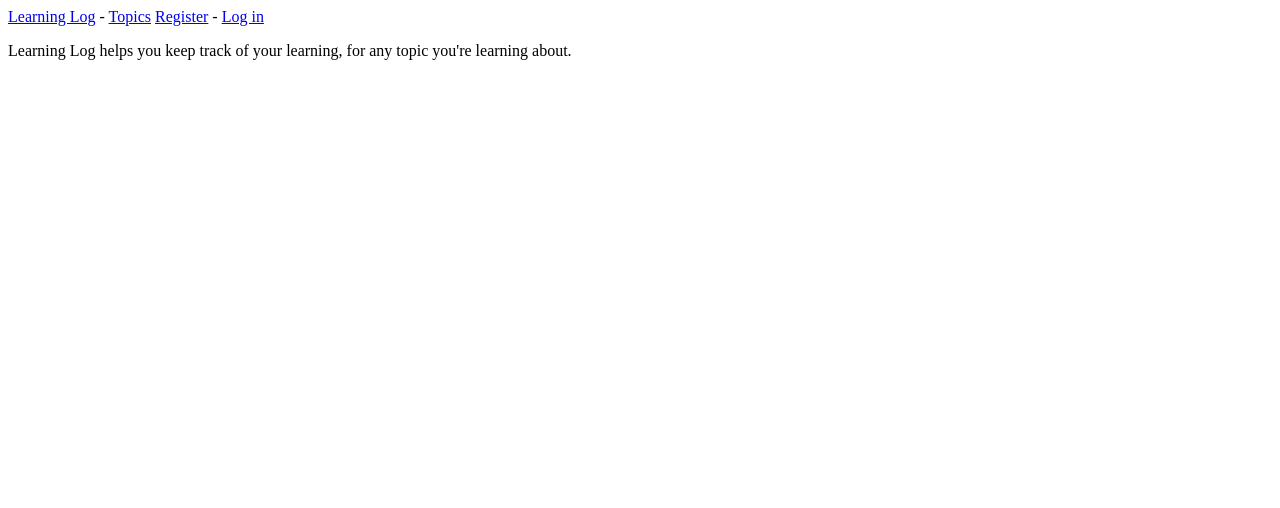
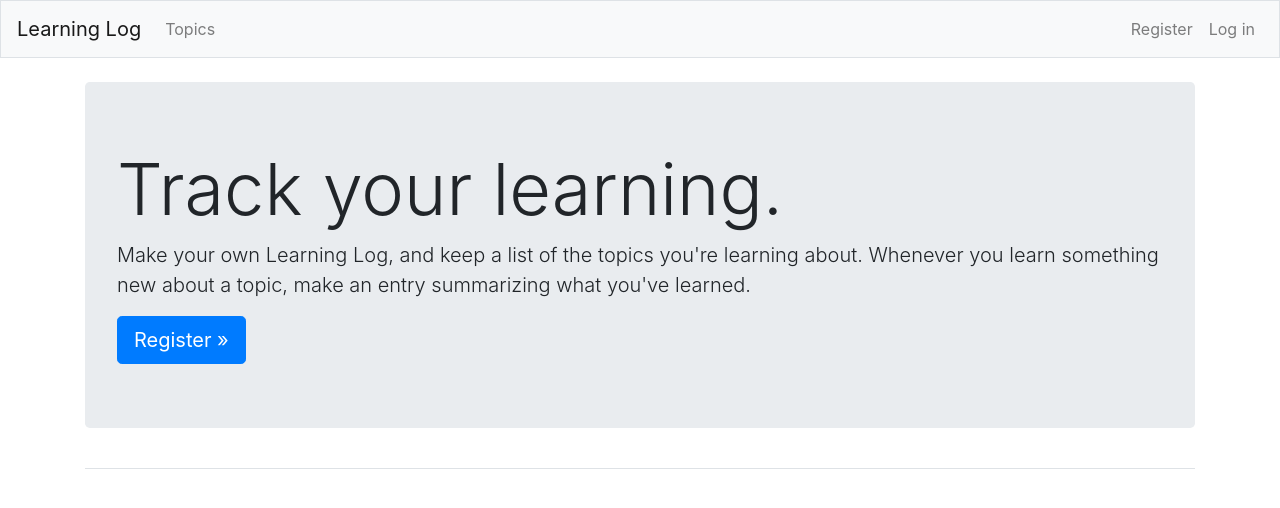
Before and after one commit to ZaidMarrie/python_crash_course, a Django app: page / in a window 1280 px wide. Shown: the top 508 px of the page. Run offline with Django 4.2, Linux system fonts and the light colour scheme; some libraries are stand-ins or nearby versions.

Commit message:
add styling to the home page

```diff
--- a/projects/web_applications/learning_log/settings.py
+++ b/projects/web_applications/learning_log/settings.py
@@ -34,6 +34,9 @@ INSTALLED_APPS = [
     # My apps.
     'learning_logs',
     'users',
+
+    # Third party apps.
+    'bootstrap4',
 
     # Default django apps
     'django.contrib.admin',
--- a/projects/web_applications/learning_logs/templates/learning_logs/base.html
+++ b/projects/web_applications/learning_logs/templates/learning_logs/base.html
@@ -1,14 +1,70 @@
-<p>
-	<a href="{% url 'learning_logs:index' %}">Learning Log</a> -
-	<a href="{% url 'learning_logs:topics' %}">Topics</a>
+{% load bootstrap4 %}
 
-	{% if user.is_authenticated %}
-		Hello, {{ user.username }}
-		<a href="{% url 'users:logout' %}">Log out</a>
-	{% else %}
-		<a href="{% url 'users:register' %}">Register</a> -
-		<a href="{% url 'users:login' %}">Log in</a>
-	{% endif %}
-</p>
+<!DOCTYPE html>
+<html lang="en">
+	<head>
+		<meta charset="UTF-8" />
+		<meta
+			name="viewport"
+			content="width=device-width, initial-scale=1, shrink-to-fit=no"
+		/>
+		<title>Learning Log</title>
 
-{% block content %} {% endblock content %}
+		{% bootstrap_css %}
+		{% bootstrap_javascript jquery="full" %}
+	</head>
+	<body>
+		<nav class="navbar navbar-expand-md navbar-light bg-light mb-4 border">
+			<a href="{% url 'learning_logs:index' %}" class="navbar-brand">Learning Log</a>
+
+			<button
+				class="navbar-toggler"
+				type="button"
+				data-toggle="collapse"
+				data-target="#navbarCollapse"
+				aria-controls="navbarCollapse"
+				aria-expanded="false"
+				aria-label="Toggle navigation"
+			>
+				<span class="navbar-toggler-icon"></span>
+			</button>
+
+			<div class="collapse navbar-collapse" id="navbarCollapse">
+				<ul class="navbar-nav mr-auto">
+					<li class="nav-item">
+						<a href="{% url 'learning_logs:topics' %}" class="nav-link"
+							>Topics</a
+						>
+					</li>
+				</ul>
+
+				<ul class="navbar-nav ml-auto">
+					{% if user.is_authenticated %}
+						<li class="nav-item">
+							<span class="navbar-text">Hello, {{ user.username }}.</span>
+						</li>
+						<li class="nav-item">
+							<a href="{% url 'users:logout' %}" class="nav-link">Log out</a>
+						</li>
+					{% else %}
+						<li class="nav-item">
+							<a href="{% url 'users:register' %}" class="nav-link">Register</a>
+						</li>
+						<li class="nav-item">
+							<a href="{% url 'users:login' %}" class="nav-link">Log in</a>
+						</li>
+					{% endif %}
+				</ul>
+			</div>
+		</nav>
+
+		<main role="main" class="container">
+			<div class="pb-2 mb-2 border-bottom">
+				{% block page_header %} {% endblock page_header %}
+			</div>
+			<div>
+				{% block content %} {% endblock content %}
+			</div>
+		</main>
+	</body>
+</html>
--- a/projects/web_applications/learning_logs/templates/learning_logs/index.html
+++ b/projects/web_applications/learning_logs/templates/learning_logs/index.html
@@ -1,10 +1,16 @@
 {% extends "learning_logs/base.html" %}
 
-{% block content %}
+{% block page_header %}
 
-<p>
-	Learning Log helps you keep track of your learning, for any topic you're
-	learning about.
-</p>
+<div class="jumbotron">
+	<h1 class="display-3">Track your learning.</h1>
+	<p class="lead">
+		Make your own Learning Log, and keep a list of the topics you're learning
+		about. Whenever you learn something new about a topic, make an entry
+		summarizing what you've learned.
+	</p>
 
-{% endblock content %}
+	<a href="{% url 'users:register' %}" class="btn btn-lg btn-primary" role="button">Register &raquo;</a>
+</div>
+
+{% endblock page_header %}
```
